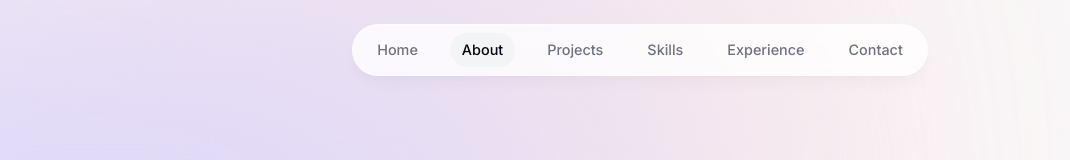
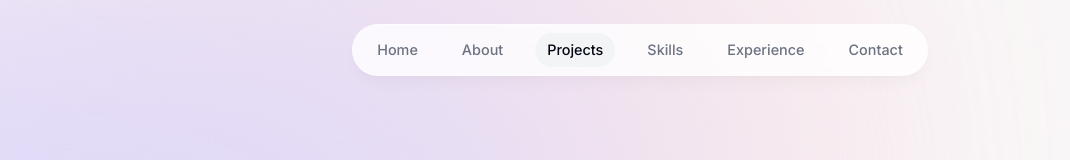
Before and after one commit to viktor-yadelskyi/portfolio, a Next.js app: page / in a window 1280 px wide. Shown: the top 160 px of the page, without its empty margins (0-1070 px from the left). Built offline with nearby package versions, Linux system fonts and the light colour scheme.

Commit message:
:sparkles:add active section animation indicator in nav

```diff
--- a/components/about.tsx
+++ b/components/about.tsx
@@ -7,14 +7,16 @@
 import { useActiveSectionContext } from '@/context/active-section-context';
 
 export default function About() {
-	const { ref, inView } = useInView();
-	const { setActiveSection } = useActiveSectionContext();
+	const { ref, inView } = useInView({
+		threshold: 0.75,
+	});
+	const { setActiveSection, timeOfLastClick } = useActiveSectionContext();
 
 	useEffect(() => {
-		if (inView) {
+		if (inView && Date.now() - timeOfLastClick > 1000) {
 			setActiveSection('About');
 		}
-	}, [inView, setActiveSection]);
+	}, [inView, timeOfLastClick, setActiveSection]);
 
 	return (
 		<motion.section
--- a/components/header.tsx
+++ b/components/header.tsx
@@ -11,10 +11,12 @@
 type SectionName = (typeof links)[number]['name'];
 
 export default function Header() {
-	const { activeSection, setActiveSection } = useActiveSectionContext();
+	const { activeSection, setActiveSection, setTimeOfLastClick } =
+		useActiveSectionContext();
 
 	const setActiveHandler = (name: SectionName) => {
 		setActiveSection(name);
+		setTimeOfLastClick(Date.now);
 	};
 
 	return (
--- a/components/intro.tsx
+++ b/components/intro.tsx
@@ -1,5 +1,6 @@
 'use client';
 
+import React, { useEffect } from 'react';
 import { motion } from 'framer-motion';
 import Link from 'next/link';
 import { BsArrowRight } from 'react-icons/bs';
@@ -7,9 +8,25 @@
 import { FaGithubSquare } from 'react-icons/fa';
 import { HiDownload } from 'react-icons/hi';
 
+import { useActiveSectionContext } from '@/context/active-section-context';
+import { useInView } from 'react-intersection-observer';
+
 export default function Intro() {
+	const { ref, inView } = useInView({
+		threshold: 0.5,
+	});
+
+	const { setActiveSection, timeOfLastClick } = useActiveSectionContext();
+
+	useEffect(() => {
+		if (inView && Date.now() - timeOfLastClick > 1000) {
+			setActiveSection('Home');
+		}
+	}, [inView, timeOfLastClick, setActiveSection]);
+
 	return (
 		<section
+			ref={ref}
 			id="home"
 			className="mb-28 max-w-[50rem] text-center sm:mb-0 scroll-mt-[100rem]"
 		>
--- a/components/projects.tsx
+++ b/components/projects.tsx
@@ -1,11 +1,27 @@
-import React from 'react';
+'use client';
+
+import React, { useEffect } from 'react';
 import SectionHeading from './section-heading';
 import { projectsData } from '@/lib/data';
 import Project from './project';
 
+import { useActiveSectionContext } from '@/context/active-section-context';
+import { useInView } from 'react-intersection-observer';
+
 export default function Projects() {
+	const { ref, inView } = useInView({
+		threshold: 0.5,
+	});
+	const { setActiveSection, timeOfLastClick } = useActiveSectionContext();
+
+	useEffect(() => {
+		if (inView && Date.now() - timeOfLastClick > 1000) {
+			setActiveSection('Projects');
+		}
+	}, [inView, timeOfLastClick, setActiveSection]);
+
 	return (
-		<section id="projects" className='scroll-mt-28'>
+		<section ref={ref} id="projects" className="scroll-mt-28">
 			<SectionHeading>Projects</SectionHeading>
 			<div>
 				{projectsData.map((project) => (
--- a/context/active-section-context.tsx
+++ b/context/active-section-context.tsx
@@ -8,6 +8,8 @@
 type ActiveSectionContextType = {
 	activeSection: SectionName;
 	setActiveSection: React.Dispatch<React.SetStateAction<SectionName>>;
+	timeOfLastClick: number;
+	setTimeOfLastClick: React.Dispatch<React.SetStateAction<number>>;
 };
 
 interface ActiveSectionContextProviderProps {
@@ -21,9 +23,17 @@
 	children,
 }: ActiveSectionContextProviderProps) {
 	const [activeSection, setActiveSection] = useState<SectionName>('Home');
+	const [timeOfLastClick, setTimeOfLastClick] = useState(0);
 
 	return (
-		<ActiveSectionContext.Provider value={{ activeSection, setActiveSection }}>
+		<ActiveSectionContext.Provider
+			value={{
+				activeSection,
+				setActiveSection,
+				timeOfLastClick,
+				setTimeOfLastClick,
+			}}
+		>
 			{children}
 		</ActiveSectionContext.Provider>
 	);
```
